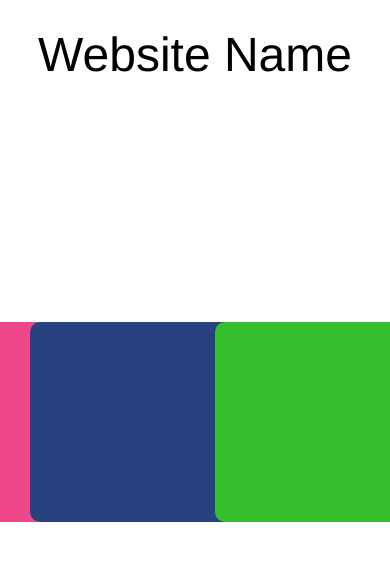
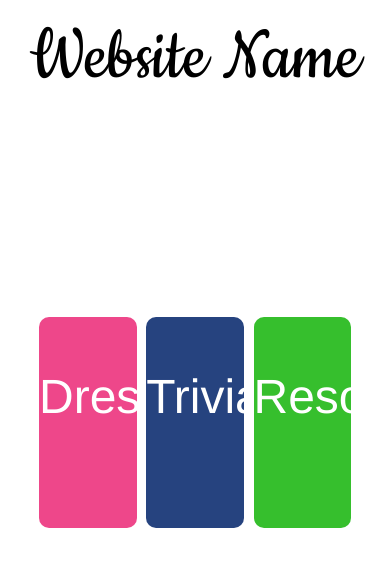
Before and after one commit to sarahgreisdorf/womenintechday, a plain HTML site: page index.html in a window 390 px wide. Drawn offline with Linux system fonts and the light colour scheme.

Commit message:
Responsive

```diff
--- a/index.html
+++ b/index.html
@@ -1,8 +1,8 @@
 <link rel="stylesheet" type="text/css" href="pretty.css">
-
+<link href='http://fonts.googleapis.com/css?family=Cookie' rel='stylesheet' type='text/css'>
 
 <h1> Website Name </h1>
 
-<div id="rectangle"></div>
-<div id="rectangle2"></div>
-<div id="rectangle3"></div>
+<div id="rectangle">Dress Up</div>
+<div id="rectangle2">Trivia</div>
+<div id="rectangle3">Resources</div>
--- a/pretty.css
+++ b/pretty.css
@@ -1,9 +1,9 @@
 h1 {
 	text-align: center;
-	font-family: "Helvetica Neue";
+	font: 400 200px/0.8 'Cookie', Helvetica, sans-serif;
 	font-weight:100;
 	padding-top: 5%;
-	font-size: 300%;
+	font-size: 500%;
 }
 
 #rectangle {
@@ -13,10 +13,17 @@ h1 {
   	right: 0;
   	bottom: 0;
   	left: -55%;
-  	width: 330px;
-  	height: 200px;
+  width: 25%;
+  	height: 25%;
  	background-color: #EE478A;
  	border-radius: 10px;
+ 	text-align: center;
+	vertical-align: middle;
+	line-height: 160px;
+ 	font-family: "Helvetica Neue";
+ 	font-weight:100;
+	font-size: 300%;
+	color: white;
 }
 
 #rectangle2 {
@@ -26,10 +33,17 @@ h1 {
   	right: 0;
   	bottom: 0;
   	left: 0;
-  	width: 330px;
-  	height: 200px;
+  	width: 25%;
+  	height: 25%;
  	background-color: #26437F;
  	border-radius: 10px;
+ 	text-align: center;
+	vertical-align: middle;
+	line-height: 160px;
+ 	font-family: "Helvetica Neue";
+ 	font-weight:100;
+	font-size: 300%;
+	color: white;
 }
 
 #rectangle3 {
@@ -39,8 +53,15 @@ h1 {
   	right: 0;
   	bottom: 0;
   	left:55%;
-  	width: 330px;
-  	height: 200px;
+  	width: 25%;
+  	height: 25%;
  	background-color: #36BF2D;
  	border-radius: 10px;
+ 	text-align: center;
+	vertical-align: middle;
+	line-height: 160px;
+ 	font-family: "Helvetica Neue";
+ 	font-weight:100;
+	font-size: 300%;
+	color: white;
 }
```
